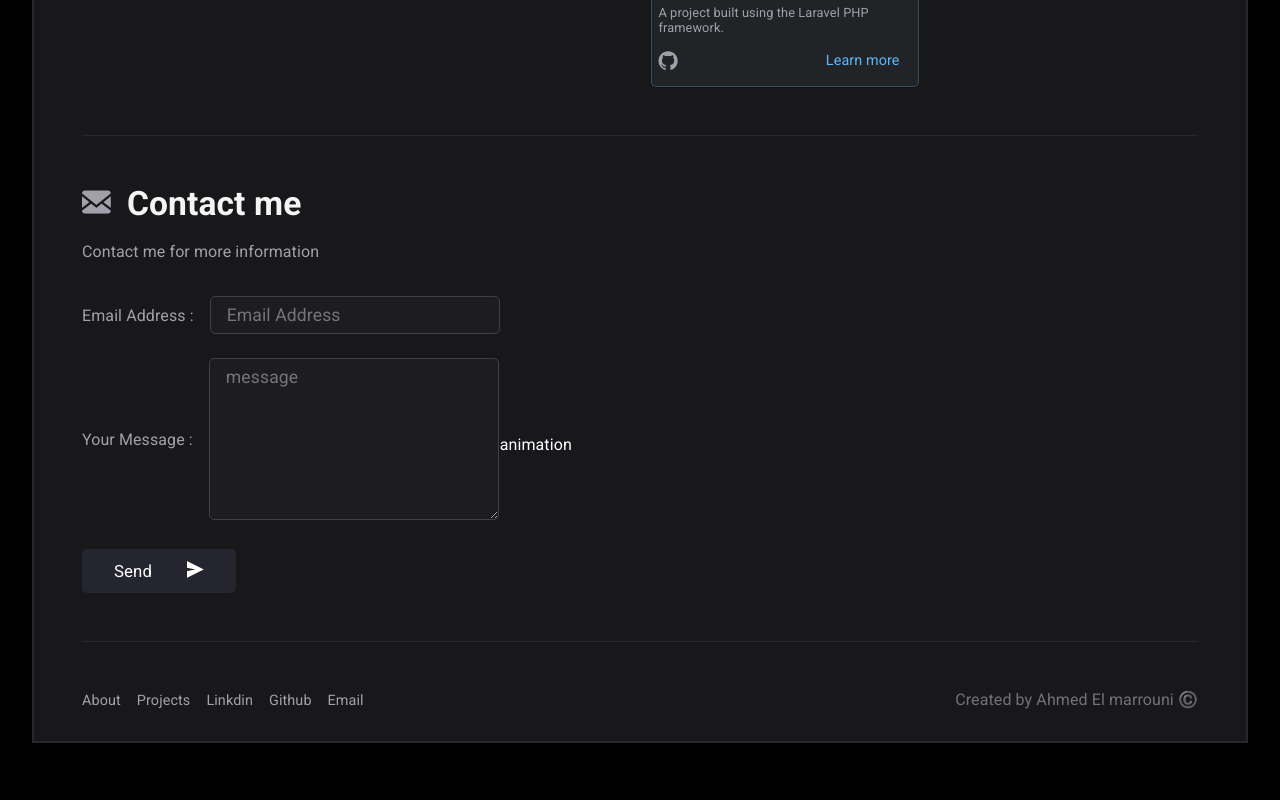
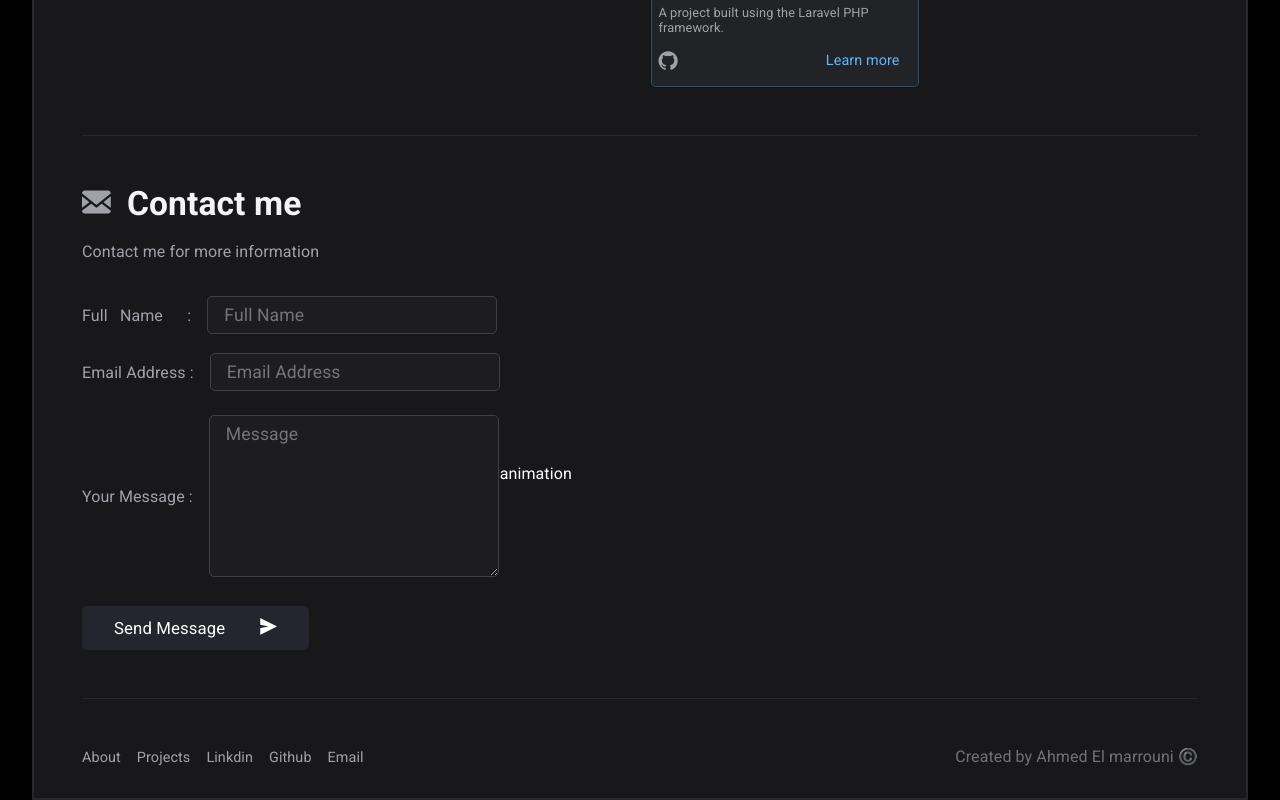
Before and after one commit to Ahmed-elmarrouni/myPortfolio, a React (Vite) app: page / in a window 1280 px wide. Shown: the part 1549-2349 px from the top of the page. Before the commit the page ends 2292 px from the top, so only its background shows below. Built offline with nearby package versions, Linux system fonts and the light colour scheme; data requests are answered from the project's data file.

Commit message:
Update Contact Section : use Emailjs

```diff
--- a/index.html
+++ b/index.html
@@ -7,6 +7,8 @@
     <link rel="stylesheet" href="/public/style.css">
 
     <title>ahmed_elmrn</title>
+
+
   </head>
   <body >
     <div id="root"></div>
--- a/package.json
+++ b/package.json
@@ -11,6 +11,8 @@
     "server": "json-server --watch db.json"
   },
   "dependencies": {
+    "@emailjs/browser": "^4.3.3",
+    "@formspree/react": "^2.5.1",
     "axios": "^1.6.8",
     "react": "^18.2.0",
     "react-dom": "^18.2.0",
--- a/src/components/4-contact/Contact.jsx
+++ b/src/components/4-contact/Contact.jsx
@@ -1,41 +1,82 @@
-
 import './contact.css';
+import { useState } from 'react';
+import emailjs from '@emailjs/browser';
 
 function Contact() {
+  const [formStatus, setFormStatus] = useState('Send Message');
+  const [formData, setFormData] = useState({
+    name: '',
+    email: '',
+    message: ''
+  });
+
+  const sendEmail = (e) => {
+    e.preventDefault();
+
+    emailjs
+      .sendForm('service_3en7llb', 'template_4renhmb', e.target, {
+        publicKey: 'rHIOrNK_gaf0FWLgF',
+      })
+      .then(
+        () => {
+          console.log('SUCCESS!');
+          setFormStatus('Sent');
+          setFormData({
+            name: '',
+            email: '',
+            message: ''
+          });
+        },
+        (error) => {
+          console.log('FAILED...', error.text);
+          setFormStatus('Error');
+        }
+      );
+  };
+
+  const handleInputChange = (e) => {
+    const { name, value } = e.target;
+    setFormData({
+      ...formData,
+      [name]: value
+    });
+  };
+
   return (
     <>
-
       <section className='contact-me'>
         <h1 className='title'>
           <span className='icon-envelope'></span>
           Contact me
         </h1>
-
-        <p className='subtitle'>Contact me for more information </p>
-
+        <p className='subtitle'>Contact me for more information</p>
         <div className='flex'>
-          <form className=''>
+          <form onSubmit={sendEmail} className='' method='Post'>
             <div>
-              <label htmlFor='email' >Email Address :</label>
-              <input required type="email" placeholder="Email Address" id='email' />
+              <label htmlFor='fullName'>Full &nbsp; Name  &nbsp; &nbsp; &nbsp;:</label>
+              <input required type="text" placeholder="Full Name" name="name" id='fullName' value={formData.name} onChange={handleInputChange} />
             </div>
-
+            <br />
+            <div>
+              <label htmlFor='email'>Email Address :</label>
+              <input required type="email" placeholder="Email Address" name="email" id='email' value={formData.email} onChange={handleInputChange} />
+            </div>
             <div className='flex' style={{ marginTop: "24px" }}>
-              <label htmlFor="message" >Your Message :</label>
-              <textarea required id='message' placeholder='message' ></textarea>
+              <label htmlFor="message">Your Message :</label>
+              <textarea required id='message' placeholder='Message' name="message" value={formData.message} onChange={handleInputChange}></textarea>
             </div>
-
-            <button className='send'>
-              Send
-              <span className='icon-send' style={{marginLeft:"35px"}}></span></button>
+            <button className='send' type="submit">
+              {formStatus}
+              <span className='icon-send' style={{ marginLeft: "35px" }}></span>
+            </button>
           </form>
-          <div className='animation '>
-            animation</div>
+          <div className='animation'>
+            animation
+          </div>
         </div>
       </section>
-
     </>
   )
 }
 
-export default Contact
+export default Contact;
--- a/src/components/4-contact/contact.css
+++ b/src/components/4-contact/contact.css
@@ -22,6 +22,7 @@ section.contact-me label {
 }
 
 section.contact-me #email,
+section.contact-me #fullName,
 section.contact-me #message {
     all: unset;
     background-color: rgba(63, 63, 70, 0.15);
@@ -35,8 +36,10 @@ section.contact-me #message {
 }
 
 section.contact-me #email:focus,
+section.contact-me #fullName:focus,
 section.contact-me #message:focus,
 section.contact-me #email:hover,
+section.contact-me #fullName:hover,
 section.contact-me #message:hover {
     border: 1px solid var(--blue);
 }
@@ -75,6 +78,7 @@ section.contact-me #message {
 
 /* LIGHT MODE ??????? */
 .light .contact-me #email,
+.light .contact-me #fullName,
 .light section.contact-me #message {
     background-color: rgba(255, 255, 255, .162);
     border: 1px solid rgba(128, 128, 128, .451);
@@ -84,7 +88,9 @@ section.contact-me #message {
 
 .light section.contact-me #email:focus,
 .light section.contact-me #message:focus,
+.light section.contact-me #fullName:focus,
 .light section.contact-me #email:hover,
+.light section.contact-me #fullName:hover,
 .light section.contact-me #message:hover {
     border: 1px solid rgb(78, 80, 80);
 }
@@ -108,6 +114,7 @@ section.contact-me #message {
     }
 
     section.contact-me #email,
+    section.contact-me #fullName,
     section.contact-me #message {
         width: 100%;
         margin: 0;
```
Also changed, not shown: 1 other file (tests, documents, lock files or other folders).
